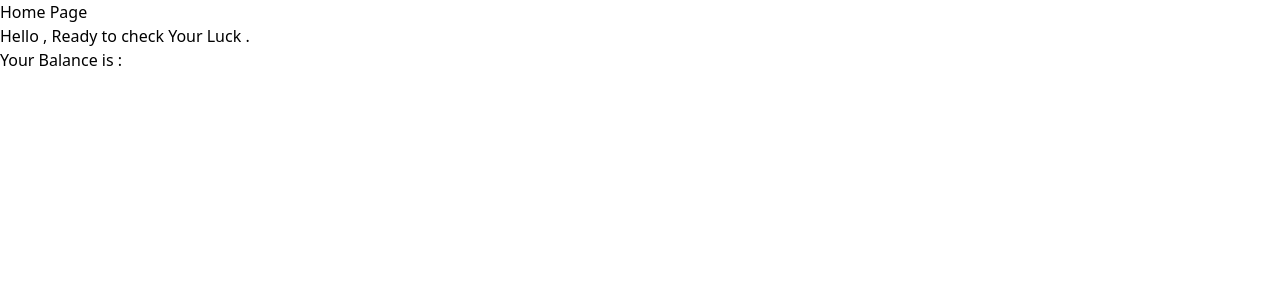
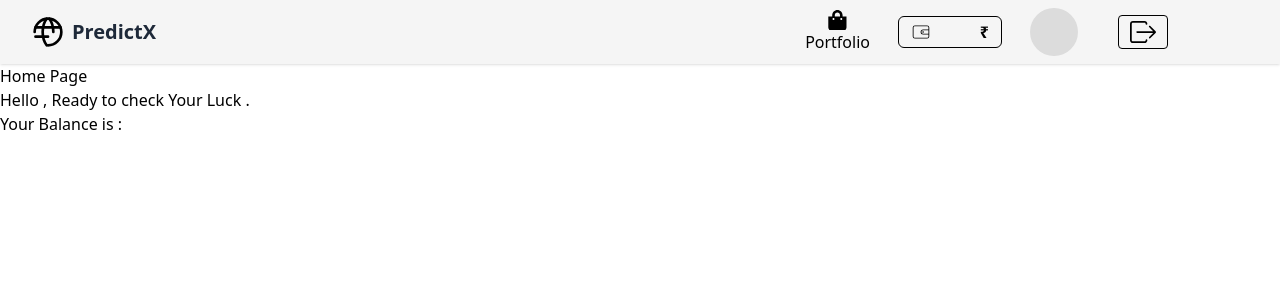
Before and after one commit to AIWizard47/probX-V1, a React (Vite) app in the folder frontend/: page /homePage in a window 1280 px wide. Shown: the top 300 px of the page. Built offline with nearby package versions, Linux system fonts and the light colour scheme.

Commit message:
HomePage Navbar and set if user is logged in then direct redirec to homePage

```diff
--- /dev/null
+++ b/frontend/HomePage_Component/HNavbar.jsx
@@ -0,0 +1,97 @@
+import React from "react";
+import { FaShoppingBag } from "react-icons/fa";
+import { CiWallet } from "react-icons/ci";
+import { IoIosLogOut } from "react-icons/io";
+import { useNavigate } from "react-router-dom";
+import { toast } from "react-toastify";
+
+const HNavbar = ({ user }) => {
+  const char = user?.username?.[0]?.toUpperCase() || "";
+  const navigate = useNavigate();
+
+  const handleLogout = () => {
+    localStorage.removeItem("token");
+    navigate("/");
+    toast.success("Logout Successfully !");
+  };
+  return (
+    <nav className="bg-[#f5f5f5] shadow-sm">
+      <div className="max-w-8xl mx-auto px-4 sm:px-6 lg:px-8">
+        <div className="flex justify-between h-16">
+          <div className="flex items-center justify-between w-[100%]">
+            <div className="flex  items-center">
+              <svg
+                className="h-8 w-8 text-black"
+                viewBox="0 0 24 24"
+                fill="none"
+                xmlns="http://www.w3.org/2000/svg"
+              >
+                <path
+                  d="M2 12C2 6.48 6.48 2 12 2C17.52 2 22 6.48 22 12C22 17.52 17.52 22 12 22"
+                  stroke="currentColor"
+                  strokeWidth="2"
+                  strokeLinecap="round"
+                  strokeLinejoin="round"
+                />
+                <path
+                  d="M13 2.05C13 2.05 16 6 16 12"
+                  stroke="currentColor"
+                  strokeWidth="2"
+                  strokeLinecap="round"
+                  strokeLinejoin="round"
+                />
+                <path
+                  d="M11 21.95C11 21.95 8 18 8 12C8 6 11 2.05 11 2.05"
+                  stroke="currentColor"
+                  strokeWidth="2"
+                  strokeLinecap="round"
+                  strokeLinejoin="round"
+                />
+                <path
+                  d="M2.63 15.5H12"
+                  stroke="currentColor"
+                  strokeWidth="2"
+                  strokeLinecap="round"
+                  strokeLinejoin="round"
+                />
+                <path
+                  d="M2.63 8.5H21.37"
+                  stroke="currentColor"
+                  strokeWidth="2"
+                  strokeLinecap="round"
+                  strokeLinejoin="round"
+                />
+              </svg>
+              <span className="ml-2 text-xl font-bold text-gray-800">
+                PredictX
+              </span>
+            </div>
+
+            <div className="flex mr-20 items-center">
+              <div className="flex flex-col items-center mx-7">
+                <FaShoppingBag className="text-[1.3rem]   " />
+                <p>Portfolio</p>
+              </div>
+              <div className="flex items-center justify-between w-[6.5rem] h-[2rem] border rounded-md px-3 mr-7 ">
+                <CiWallet className="text-xl" />
+                <p className="font-semibold">₹{user.balance}</p>
+              </div>
+
+              <div className="rounded-full bg-[#dcdcdc] w-[3rem] h-[3rem] flex items-center justify-center text-2xl font-bold mr-10">
+                {char}
+              </div>
+              <div
+                className="flex items-center border px-2 rounded "
+                onClick={handleLogout}
+              >
+                <IoIosLogOut className="text-[2rem] font-bold  " />
+              </div>
+            </div>
+          </div>
+        </div>
+      </div>
+    </nav>
+  );
+};
+
+export default HNavbar;
--- a/frontend/components/HomePage.jsx
+++ b/frontend/components/HomePage.jsx
@@ -1,5 +1,6 @@
 import axios from "axios";
 import { useEffect, useState } from "react";
+import HNavbar from "../HomePage_Component/HNavbar";
 
 const HomePage = () => {
   const [user, setUser] = useState({});
@@ -25,6 +26,7 @@ const HomePage = () => {
   }, []);
   return (
     <div>
+      <HNavbar user={user} />
       <h1>Home Page</h1>
       <h1 className="">Hello {user.username} , Ready to check Your Luck . </h1>
       <h1>Your Balance is : {user.balance}</h1>
--- a/frontend/landingPage_Component/CircularIcon.jsx
+++ b/frontend/landingPage_Component/CircularIcon.jsx
@@ -59,11 +59,14 @@ export default function DockSection() {
               scaleClass = "scale-[1.3]";
             } else if (
               hoveredIndex === index - 1 ||
-              hoveredIndex === index + 1 ||
+              hoveredIndex === index + 1
+            ) {
+              scaleClass = "scale-[1.1]";
+            } else if (
               hoveredIndex === index + 2 ||
               hoveredIndex === index - 2
             ) {
-              scaleClass = "scale-[1.1]";
+              scaleClass = "scale-[1.0]";
             } else if (
               hoveredIndex === index - 3 ||
               hoveredIndex === index + 3
--- a/frontend/landingPage_Component/Hero.jsx
+++ b/frontend/landingPage_Component/Hero.jsx
@@ -15,7 +15,11 @@ const HeroSection = () => {
       toast.warning("These is only for 18 years and above . ");
       return;
     }
-    navigate("/auth");
+    if (localStorage.getItem("token")) {
+      navigate("/homePage");
+    } else {
+      navigate("/auth");
+    }
   };
   return (
     <div className="px-6  md:p-12 mt-[-80px] ">
--- a/frontend/landingPage_Component/Navbar.jsx
+++ b/frontend/landingPage_Component/Navbar.jsx
@@ -10,7 +10,11 @@ const Navbar = () => {
   const navigate = useNavigate();
 
   const handleAuthBtn = () => {
-    navigate("/auth");
+    if (localStorage.getItem("token")) {
+      navigate("/homePage");
+    } else {
+      navigate("/auth");
+    }
   };
 
   return (
```
